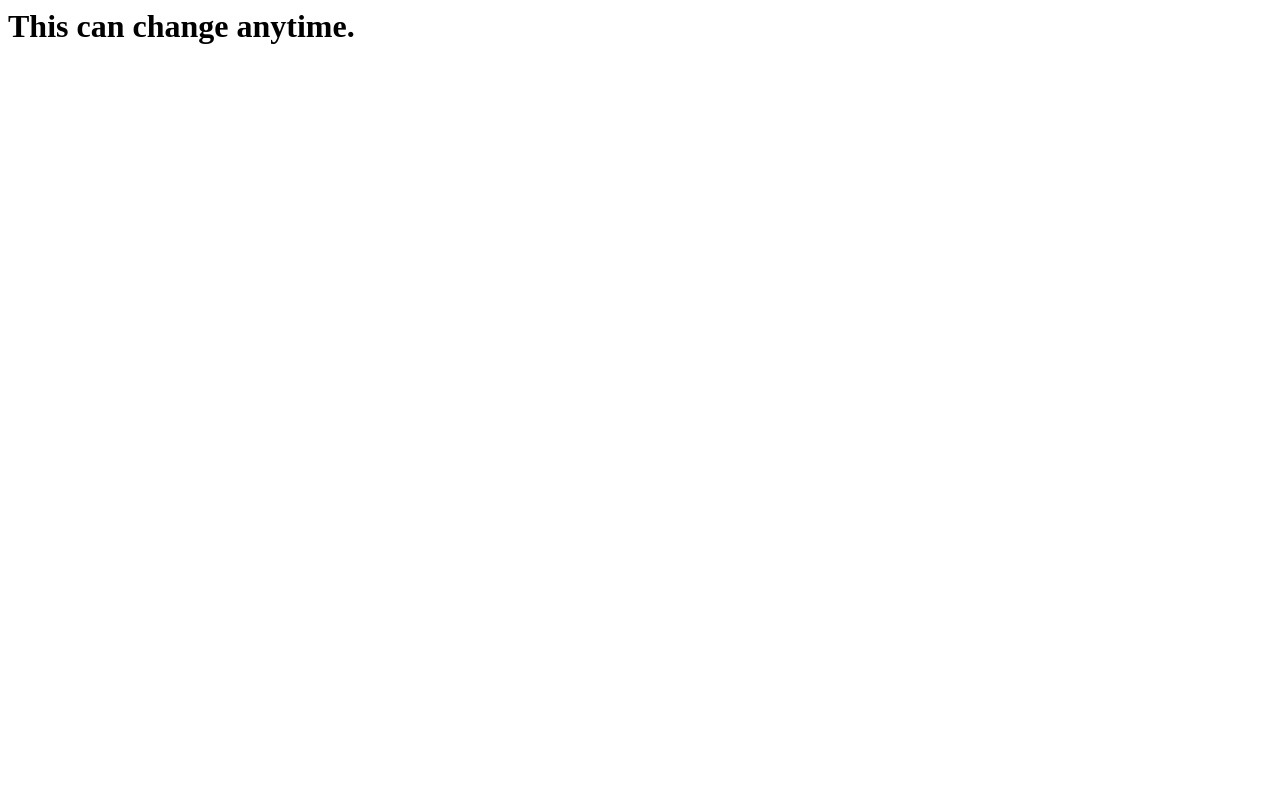
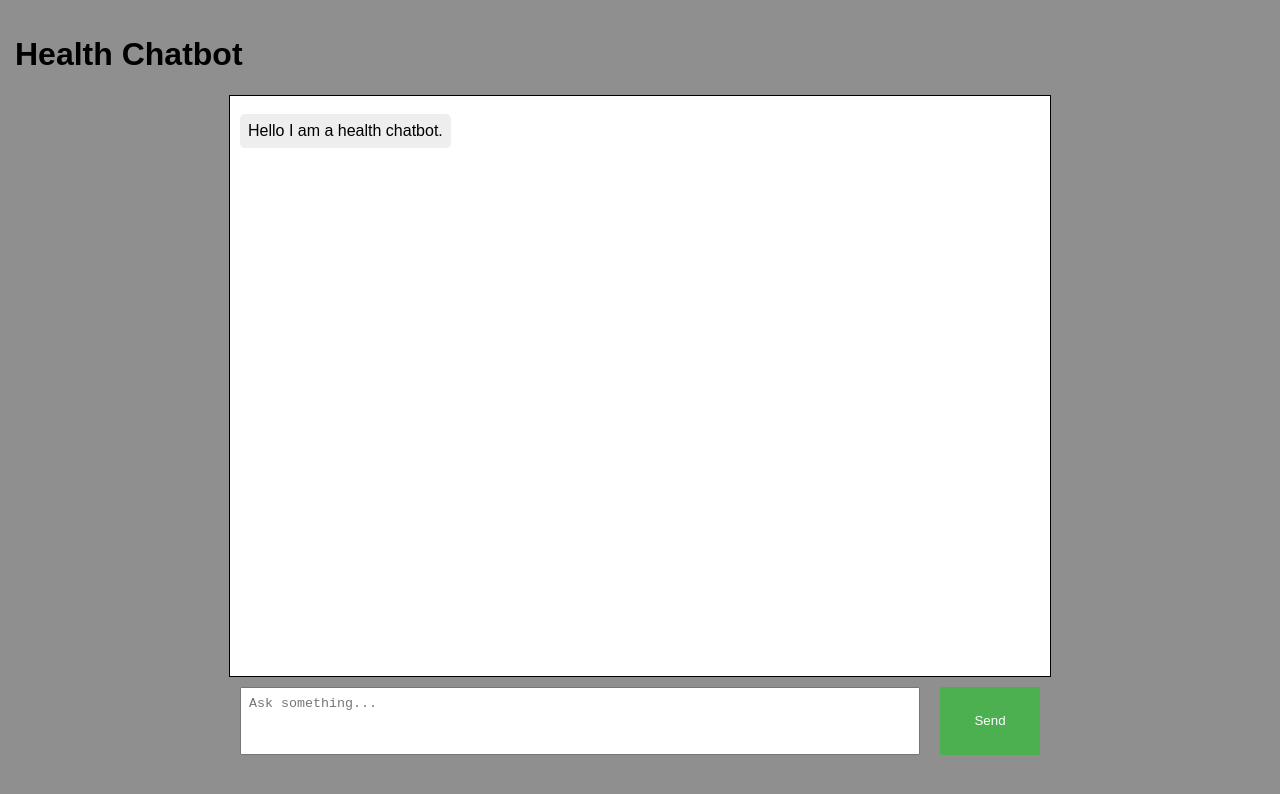
Before and after one commit to JulianC2009/Senior-Project, a plain HTML site: page index.html in a window 1280 px wide. Drawn offline with Linux system fonts and the light colour scheme.

Commit message:
Create health chatbot interface in index.html
Added styling and functionality for a health chatbot interface.

```diff
--- a/index.html
+++ b/index.html
@@ -1,13 +1,147 @@
-<index class="html">
 <!DOCTYPE html>
 <html lang="en">
 <head>
     <meta charset="UTF-8">
     <meta name="viewport" content="width=device-width, initial-scale=1.0">
-        <title>Senior project start</title>
+    <title>Senior Project Chatbot</title>
+
+    <style>
+        /* Body styling */
+        body
+        {
+            font-family: Arial, sans-serif;
+            background-color: #8f8f8f;
+            margin: 0;
+            padding: 15px;
+        }
+
+        /* Chatbox styling */
+        #chatBox
+        {
+            max-width: 800px;
+            margin: auto;
+            background: white;
+            border: 1px solid black;
+            padding: 10px;
+            height: 70vh;
+            overflow-y: auto;
+        }
+
+        /* Message styling */
+        .message
+        {
+            margin: 8px 0;
+            padding: 8px;
+            border-radius: 5px;
+            max-width: 70%;
+            width: fit-content;
+            white-space: pre-wrap;
+            word-wrap: break-word;
+            overflow-wrap: break-word;
+        }
+
+        /* User and Bot message alignment & colors */
+        .user
+        {
+            background-color: #85b0db;
+            margin-left: auto;
+            text-align: right;
+        }
+
+        /* bot message styling */
+        .bot
+        {
+            background-color: #eeeeee;
+            margin-right: auto;
+        }
+
+        /* Text input area styling section */
+        #inputArea
+        {
+            max-width: 800px;
+            margin: 10px auto 0;
+            display: flex;
+            gap: 20px;
+        }
+
+        textarea
+        {
+            flex: 1;
+            resize: none;
+            height: 50px;
+            padding: 8px;
+        }
+
+        /* Send button styling */
+        button
+        {
+            width: 100px;
+                background-color: #4CAF50;
+                color: white;
+                border: none;
+                cursor: pointer;
+        }
+    </style>
 </head>
+
 <body>
-        <h1>This can change anytime.</h1>
+
+    <h1>Health Chatbot</h1>
+
+    <div id="chatBox"></div>
+
+    <!-- Input Area controls-->
+    <div id="inputArea">
+        <textarea id="userInput" placeholder="Ask something..."></textarea>
+        <button onclick="sendMessage()">Send</button>
+    </div>
+
+    <!-- Script to grab DOM element references-->
+    <script>
+        const chatContainerbox = document.getElementById("chatBox");
+        const userInput = document.getElementById("userInput");
+
+        // Add message function to chatbox
+        function addMessage(text, sender)
+        {
+            const msg = document.createElement("div");
+            msg.classList.add("message", sender);
+            msg.textContent = text;
+            chatContainerbox.appendChild(msg);
+            chatContainerbox.scrollTop = chatContainerbox.scrollHeight;
+        }
+
+        // Temp thing just has the bot Echo the user message
+        //  this section eventually will be the bot logic with LLM integration if needed here
+        async function getBotReply(userMessage)
+        {
+            return "Placeholder echoing user message: " + userMessage;
+        }
+
+        // Reads the user input and prints it into the chat and has the bot reply
+        async function sendMessage()
+        {
+            const text = userInput.value.trim();
+            if (text === "") return;
+            userInput.value = "";
+            addMessage(text, "user");
+            addMessage("bot");
+            const reply = await getBotReply(text);
+            chatContainerbox.removeChild(chatContainerbox.lastChild);
+            addMessage(reply, "bot");
+        }
+
+        // Makes it so you can hit enter to send a message and shift enter for a new line
+        userInput.addEventListener("keydown", function(event) {
+            if (event.key === "Enter" && !event.shiftKey) {
+                event.preventDefault();
+                sendMessage();
+            }
+        });
+
+        // Bot Greeting Message
+        addMessage("Hello I am a health chatbot.", "bot");
+    </script>
+
 </body>
 </html>
-</index>
```
Lines whose indentation alone changed are shown as unchanged.
